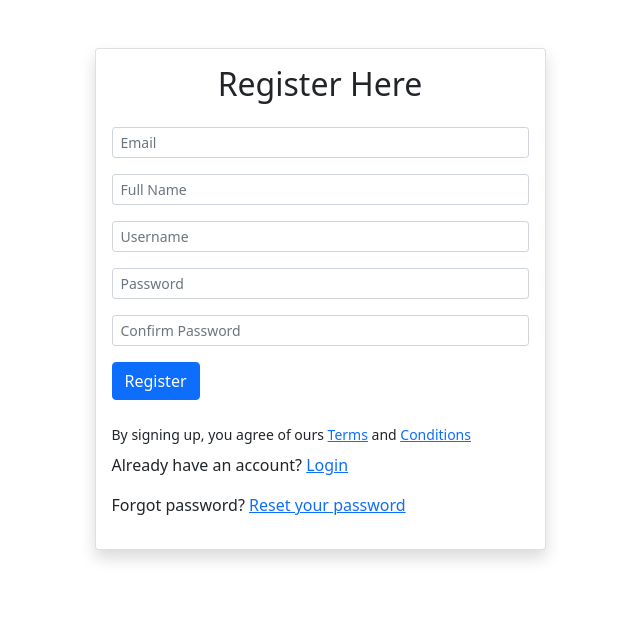
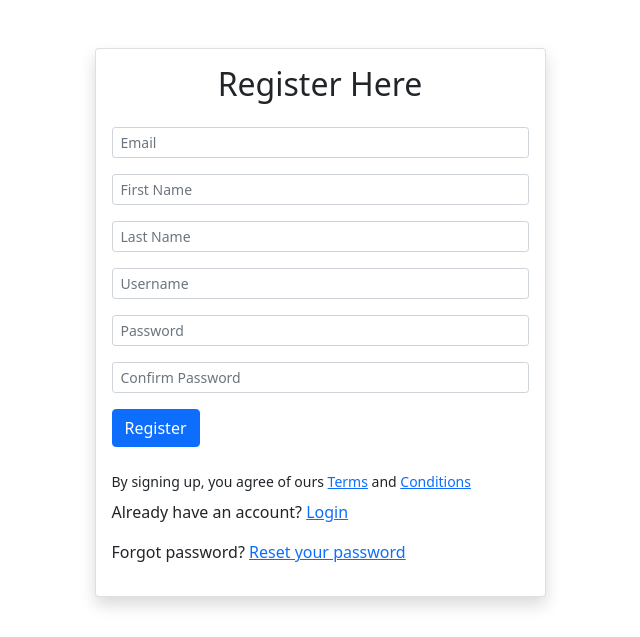
Before and after one commit to AaganMaskey/P2-Spotlight, a Django app: page /register/ in a window 1280 px wide. Shown: the top 637 px of the page, without its empty margins (320-960 px from the left). Run offline with Django 3.2, Linux system fonts and the light colour scheme; some libraries are stand-ins or nearby versions.

Commit message:
first and last name fixed

```diff
--- a/spotlightv0/authentication/views.py
+++ b/spotlightv0/authentication/views.py
@@ -41,7 +41,8 @@ class RegistrationView(View):
         threading.Thread.__init__(self)
         email = request.POST.get('email')
         username = request.POST.get('username')
-        name = request.POST.get('name')
+        first_name = request.POST.get('first_name')
+        last_name = request.POST.get('last_name')
         password = request.POST.get('password')
         password2 = request.POST.get('password2')
 
@@ -88,7 +89,8 @@ class RegistrationView(View):
         user = User.objects.create_user(username=username, email=email)
 
         user.set_password(password)
-        user.first_name= name
+        user.first_name= first_name
+        user.last_name= last_name
         user.is_active = False
         user.save()
 
--- a/spotlightv0/templates/auth/register.html
+++ b/spotlightv0/templates/auth/register.html
@@ -16,7 +16,11 @@
                                 </input>
                     </div>
                     <div class="form-group mb-3">
-                        <input class="form-control form-control-sm" type="text" name="name" value="{{data.name}}" placeholder="Full Name">
+                        <input class="form-control form-control-sm" type="text" name="first_name" value="{{data.first_name}}" placeholder="First Name">
+                                </input>
+                    </div>
+                    <div class="form-group mb-3">
+                        <input class="form-control form-control-sm" type="text" name="last_name" value="{{data.last_name}}" placeholder="Last Name">
                                 </input>
                     </div>
                     <div class="form-group mb-3">
```
Also changed, not shown: spotlightv0/db.sqlite3.
